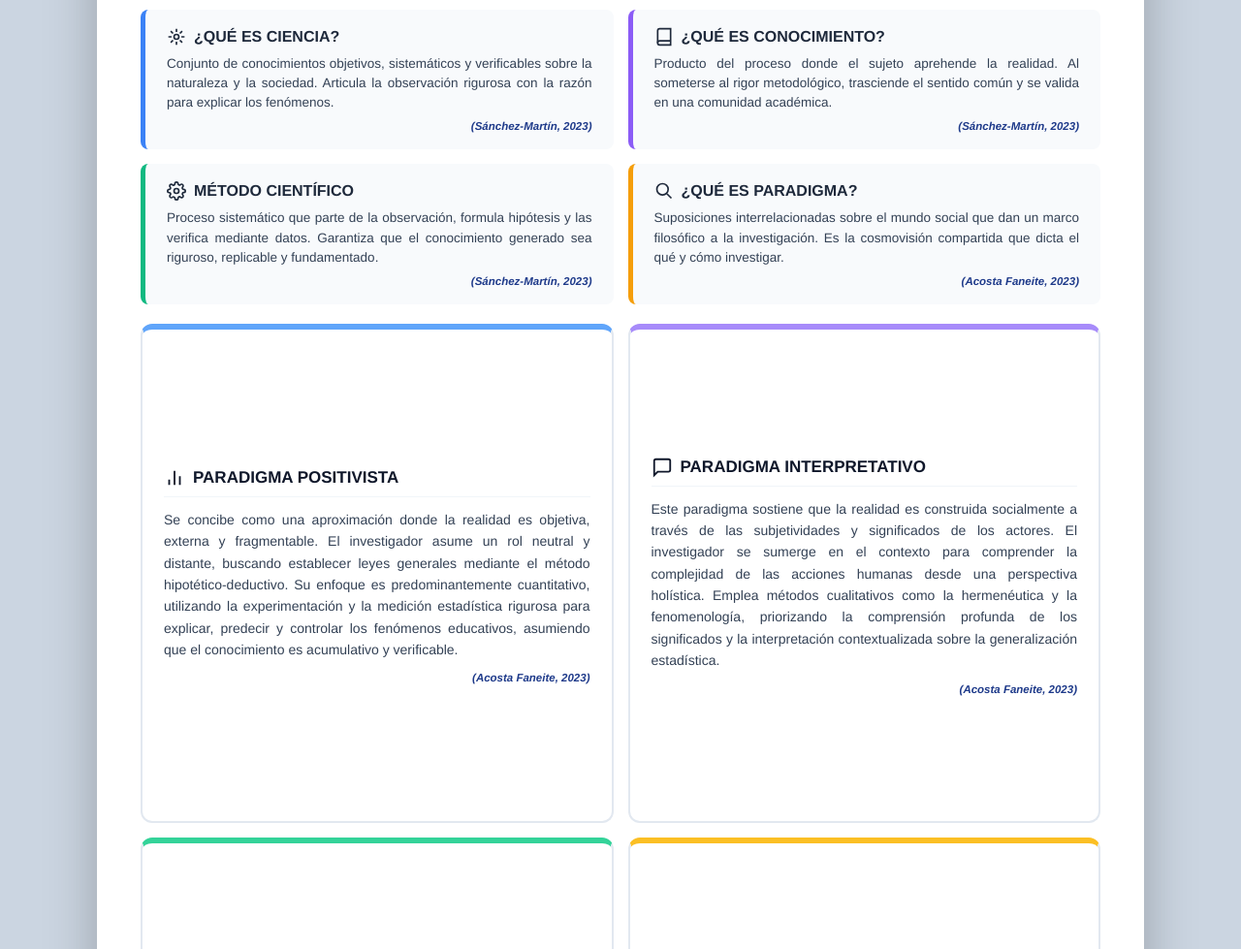
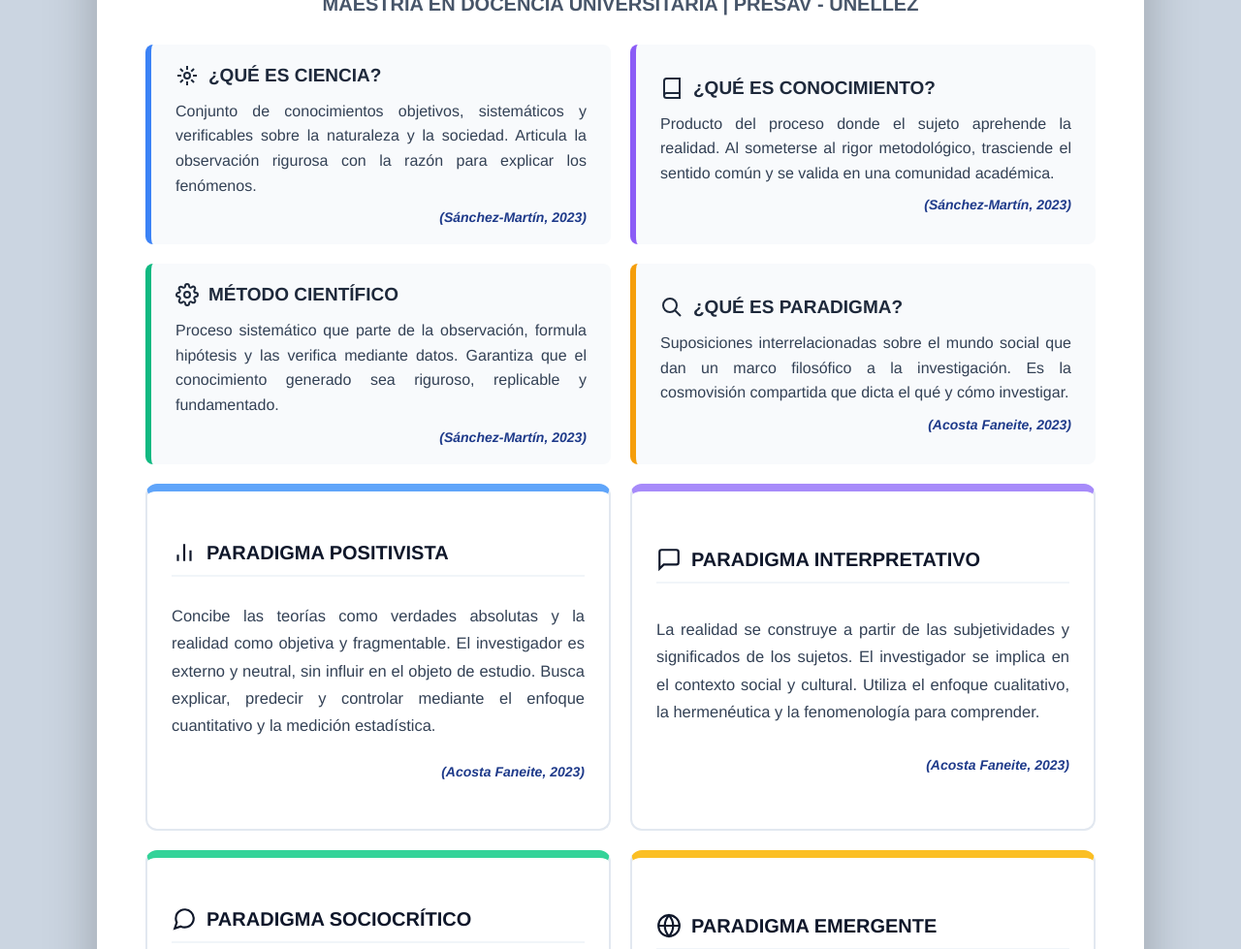
Before and after one commit to Dougs89/Maestria_en_Ciencias_de_la_Educacion-Mencion_Docencia_Universitaria, a plain HTML site: page index.html in a window 1280 px wide. Shown: the part 172-1151 px from the top of the page at 97% size. Drawn offline with Linux system fonts and the light colour scheme.

Commit message:
Refactor CSS styles and content structure in index.html
Updated styles and structure for improved layout and readability.

```diff
--- a/index.html
+++ b/index.html
@@ -22,34 +22,35 @@
             width: 1080px;
             height: 1920px;
             background-color: #ffffff;
-            padding: 35px 45px;
-            display: grid;
-            grid-template-rows: auto auto 1.2fr auto auto;
+            padding: 40px 50px;
+            display: flex;
+            flex-direction: column;
             gap: 20px;
             box-shadow: 0 20px 50px rgba(0,0,0,0.25);
             overflow: hidden;
         }
 
         /* --- ENCABEZADO --- */
-        .header { text-align: center; }
-        .header h1 { font-size: 38px; color: #1e3a8a; font-weight: 900; letter-spacing: 2px; text-transform: uppercase; line-height: 1.1; }
-        .header h2 { font-size: 16px; color: #475569; font-weight: 600; text-transform: uppercase; margin-top: 5px; }
+        .header { text-align: center; flex-shrink: 0; margin-bottom: 10px;}
+        .header h1 { font-size: 44px; color: #1e3a8a; font-weight: 900; letter-spacing: 2px; text-transform: uppercase; line-height: 1.1; }
+        .header h2 { font-size: 20px; color: #475569; font-weight: 600; text-transform: uppercase; margin-top: 8px; }
 
         /* --- SECCIÓN 1: DEFINICIONES BASE --- */
         .definiciones-grid {
             display: grid;
             grid-template-columns: 1fr 1fr;
-            gap: 15px;
+            gap: 20px;
+            flex-shrink: 0;
         }
 
         .card-def {
             background-color: #f8fafc;
-            border-left: 5px solid #3b82f6;
+            border-left: 6px solid #3b82f6;
             border-radius: 8px;
-            padding: 18px 22px;
+            padding: 20px 25px;
             display: flex;
             flex-direction: column;
-            justify-content: center;
+            justify-content: center; /* Centra el contenido sin dejar huecos */
         }
 
         .card-def:nth-child(2) { border-left-color: #8b5cf6; }
@@ -57,21 +58,23 @@
         .card-def:nth-child(4) { border-left-color: #f59e0b; }
 
         .card-def h3 {
-            font-size: 16px;
+            font-size: 19px;
             font-weight: 800;
             color: #1e293b;
             text-transform: uppercase;
-            margin-bottom: 8px;
+            margin-bottom: 12px;
             display: flex;
             align-items: center;
-            gap: 8px;
+            gap: 10px;
         }
 
-        .card-def h3 svg { width: 20px; height: 20px; stroke: #1e293b; stroke-width: 2; fill: none; }
-        .card-def p { font-size: 13.5px; color: #334155; line-height: 1.5; text-align: justify; margin-bottom: 8px; }
+        .card-def h3 svg { width: 24px; height: 24px; stroke: #1e293b; stroke-width: 2; fill: none; }
+
+        /* Aumento de tamaño de letra y justificación */
+        .card-def p { font-size: 16px; color: #334155; line-height: 1.6; text-align: justify; margin-bottom: 12px; }
 
         .card-def .cita {
-            font-size: 11.5px;
+            font-size: 14px;
             font-weight: bold;
             font-style: italic;
             color: #1e3a8a;
@@ -83,89 +86,89 @@
         .paradigmas-grid {
             display: grid;
             grid-template-columns: 1fr 1fr;
-            gap: 15px;
-            height: 100%;
+            gap: 20px;
+            flex-grow: 1; /* Hace que esta sección ocupe el espacio central */
         }
 
         .card-para {
             background-color: #ffffff;
             border: 2px solid #e2e8f0;
             border-radius: 12px;
-            padding: 22px;
+            padding: 25px;
             display: flex;
             flex-direction: column;
-            justify-content: center; /* Centra el contenido verticalmente eliminando el hueco */
+            justify-content: space-evenly; /* Distribuye el título, texto y cita uniformemente */
         }
 
-        .card-para:nth-child(1) { border-top: 6px solid #60a5fa; }
-        .card-para:nth-child(2) { border-top: 6px solid #a78bfa; }
-        .card-para:nth-child(3) { border-top: 6px solid #34d399; }
-        .card-para:nth-child(4) { border-top: 6px solid #fbbf24; }
+        .card-para:nth-child(1) { border-top: 8px solid #60a5fa; }
+        .card-para:nth-child(2) { border-top: 8px solid #a78bfa; }
+        .card-para:nth-child(3) { border-top: 8px solid #34d399; }
+        .card-para:nth-child(4) { border-top: 8px solid #fbbf24; }
 
         .card-para h3 {
-            font-size: 17px;
+            font-size: 20px;
             font-weight: 800;
             color: #0f172a;
             text-transform: uppercase;
-            margin-bottom: 12px;
             display: flex;
             align-items: center;
-            gap: 8px;
-            border-bottom: 1px solid #f1f5f9;
-            padding-bottom: 8px;
+            gap: 10px;
+            border-bottom: 2px solid #f1f5f9;
+            padding-bottom: 10px;
         }
 
-        .card-para h3 svg { width: 22px; height: 22px; stroke: #0f172a; stroke-width: 2; fill: none; }
+        .card-para h3 svg { width: 26px; height: 26px; stroke: #0f172a; stroke-width: 2; fill: none; }
 
+        /* Texto conceptual corto, pero con letra grande y bien espaciada */
         .card-para p {
-            font-size: 14px;
+            font-size: 16.5px;
             color: #334155;
-            line-height: 1.6;
+            line-height: 1.7;
             text-align: justify;
-            margin-bottom: 12px; /* Separación natural entre texto y cita */
         }
 
         .card-para .cita {
-            font-size: 11.5px;
+            font-size: 14px;
             font-weight: bold;
             font-style: italic;
             color: #1e3a8a;
             text-align: right;
-            /* Eliminado el margin-top: auto que causaba el hueco */
         }
         .card-para .cita a { color: #1e3a8a; text-decoration: none; }
 
         /* --- SECCIÓN 3: TABLA COMPARATIVA --- */
         .diferencias-section {
+            flex-shrink: 0;
             display: flex;
             flex-direction: column;
-            justify-content: flex-end;
         }
 
         .diferencias-section h3 {
-            font-size: 16px;
+            font-size: 20px;
             font-weight: 800;
             color: #1e3a8a;
             text-transform: uppercase;
-            margin-bottom: 10px;
+            margin-bottom: 15px;
             text-align: center;
         }
 
-        table { width: 100%; border-collapse: collapse; font-size: 12.5px; line-height: 1.5; }
-        th { background-color: #1e3a8a; color: #ffffff; padding: 12px 10px; text-align: left; font-weight: 700; border: 1px solid #1e3a8a; }
-        td { padding: 12px 10px; border: 1px solid #cbd5e1; color: #1e293b; vertical-align: top; text-align: justify; }
+        table { width: 100%; border-collapse: collapse; font-size: 15px; line-height: 1.5; }
+        th { background-color: #1e3a8a; color: #ffffff; padding: 15px 12px; text-align: left; font-weight: 700; border: 1px solid #1e3a8a; }
+        td { padding: 15px 12px; border: 1px solid #cbd5e1; color: #1e293b; vertical-align: top; text-align: justify; }
         tr:nth-child(even) { background-color: #f8fafc; }
         .dim { font-weight: 700; color: #1e3a8a; background-color: #f1f5f9; width: 18%; }
 
         /* --- PIE DE PÁGINA --- */
         .footer {
+            flex-shrink: 0;
             text-align: center;
-            border-top: 2px solid #e2e8f0;
+            border-top: 3px solid #e2e8f0;
             padding-top: 15px;
+            margin-top: auto;
         }
 
-        .footer p { font-size: 14px; color: #1e3a8a; font-weight: 800; margin-bottom: 4px; text-transform: uppercase; }
-        .footer .sub { font-size: 12px; color: #64748b; font-weight: 600; text-transform: none; margin-bottom: 0; }
+        .footer p { font-size: 16px; color: #1e3a8a; font-weight: 800; margin-bottom: 5px; text-transform: uppercase; }
+        .footer .sub { font-size: 14px; color: #64748b; font-weight: 600; text-transform: none; margin-bottom: 0; }
     </style>
 </head>
 <body>
@@ -202,26 +205,26 @@
             </div>
         </div>
 
-        <!-- SECCIÓN 2: TIPOS DE PARADIGMA (Textos Conceptuales Enriquecidos) -->
+        <!-- SECCIÓN 2: TIPOS DE PARADIGMA (Textos Cortos, Letra Grande) -->
         <div class="paradigmas-grid">
             <div class="card-para">
                 <h3><svg viewBox="0 0 24 24"><path d="M18 20V10M12 20V4M6 20v-6"/></svg> Paradigma Positivista</h3>
-                <p>Se concibe como una aproximación donde la realidad es objetiva, externa y fragmentable. El investigador asume un rol neutral y distante, buscando establecer leyes generales mediante el método hipotético-deductivo. Su enfoque es predominantemente cuantitativo, utilizando la experimentación y la medición estadística rigurosa para explicar, predecir y controlar los fenómenos educativos, asumiendo que el conocimiento es acumulativo y verificable.</p>
+                <p>Concibe las teorías como verdades absolutas y la realidad como objetiva y fragmentable. El investigador es externo y neutral, sin influir en el objeto de estudio. Busca explicar, predecir y controlar mediante el enfoque cuantitativo y la medición estadística.</p>
                 <span class="cita">(<a href="https://zenodo.org/records/7719020" target="_blank">Acosta Faneite, 2023</a>)</span>
             </div>
             <div class="card-para">
                 <h3><svg viewBox="0 0 24 24"><path d="M21 15a2 2 0 0 1-2 2H7l-4 4V5a2 2 0 0 1 2-2h14a2 2 0 0 1 2 2z"/></svg> Paradigma Interpretativo</h3>
-                <p>Este paradigma sostiene que la realidad es construida socialmente a través de las subjetividades y significados de los actores. El investigador se sumerge en el contexto para comprender la complejidad de las acciones humanas desde una perspectiva holística. Emplea métodos cualitativos como la hermenéutica y la fenomenología, priorizando la comprensión profunda de los significados y la interpretación contextualizada sobre la generalización estadística.</p>
+                <p>La realidad se construye a partir de las subjetividades y significados de los sujetos. El investigador se implica en el contexto social y cultural. Utiliza el enfoque cualitativo, la hermenéutica y la fenomenología para comprender.</p>
                 <span class="cita">(<a href="https://zenodo.org/records/7719020" target="_blank">Acosta Faneite, 2023</a>)</span>
             </div>
             <div class="card-para">
                 <h3><svg viewBox="0 0 24 24"><path d="M21 11.5a8.38 8.38 0 0 1-.9 3.8 8.5 8.5 0 0 1-7.6 4.7 8.38 8.38 0 0 1-3.8-.9L3 21l1.9-5.7a8.38 8.38 0 0 1-.9-3.8 8.5 8.5 0 0 1 4.7-7.6 8.38 8.38 0 0 1 3.8-.9h.5a8.48 8.48 0 0 1 8 8v.5z"/></svg> Paradigma Sociocrítico</h3>
-                <p>Se fundamenta en la teoría crítica, orientándose hacia la emancipación y la transformación de las estructuras de poder opresoras. El conocimiento no es neutral; surge de la reflexión crítica y la acción participativa (praxis). El investigador se compromete éticamente, utilizando métodos dialécticos como la investigación-acción para empoderar a las comunidades, fomentar la conciencia crítica y generar cambios sociales significativos.</p>
+                <p>Orientado a la emancipación y transformación de las estructuras sociales opresoras. El conocimiento se construye desde la reflexión crítica y la acción participativa. Utiliza métodos dialécticos, como la investigación-acción, para el cambio social.</p>
                 <span class="cita">(<a href="https://zenodo.org/records/7719020" target="_blank">Acosta Faneite, 2023</a>)</span>
             </div>
             <div class="card-para">
                 <h3><svg viewBox="0 0 24 24"><circle cx="12" cy="12" r="10"/><path d="M2 12h20M12 2a15.3 15.3 0 0 1 4 10 15.3 15.3 0 0 1-4 10 15.3 15.3 0 0 1-4-10 15.3 15.3 0 0 1 4-10z"/></svg> Paradigma Emergente</h3>
-                <p>Inspirado en la teoría de la complejidad y el pensamiento sistémico, este paradigma visualiza la realidad educativa como un sistema dinámico, interconectado y multidimensional. Supera la dicotomía entre lo cuantitativo y cualitativo, apostando por la transdisciplinariedad y la multicausalidad. Busca abordar los desafíos contemporáneos de manera integral, reconociendo la incertidumbre y la emergencia como partes constitutivas del proceso investigativo.</p>
+                <p>Basado en la teoría de la complejidad y el pensamiento sistémico. Aborda la realidad educativa como un sistema dinámico e interconectado. Supera la fragmentación cuantitativa/cualitativa buscando la transdisciplinariedad.</p>
                 <span class="cita">(<a href="https://revistas.utn.ac.cr/index.php/arje/article/view/724" target="_blank">Tiffer, 2024</a>)</span>
             </div>
         </div>
```
